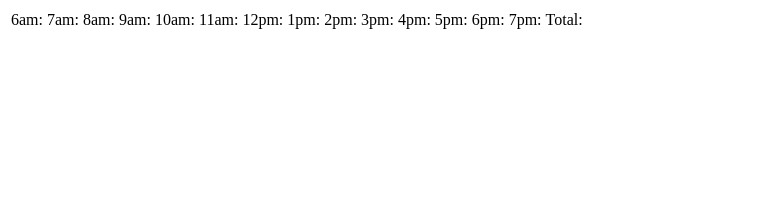
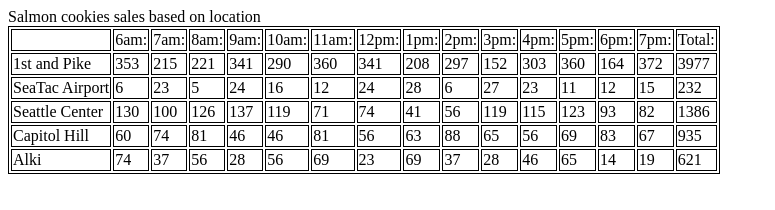
Before and after one commit to JoeyDeRosa/cookie-stand, a plain HTML site: page sales.html in a window 1280 px wide. Shown: the whole page, without its empty margins (0-775 px from the left). Drawn offline with Linux system fonts and the light colour scheme.

Commit message:
finish table

```diff
--- a/app.js
+++ b/app.js
@@ -5,7 +5,7 @@ function CookieShop(name, min, max, cpc) {
   this.minCustomers = min;
   this.maxCustomers = max;
   this.cookiesPerCustomer = cpc;
-  this.times = ['6am: ','7am: ','8am: ','9am: ','10am: ','11am: ','12pm: ','1pm: ','2pm: ','3pm: ','4pm: ', '5pm: ', '6pm: ', '7pm: ', 'Total: '];
+  this.times = ['','6am: ','7am: ','8am: ','9am: ','10am: ','11am: ','12pm: ','1pm: ','2pm: ','3pm: ','4pm: ', '5pm: ', '6pm: ', '7pm: ', 'Total: '];
   this.generateRandom = function() {
     return Math.floor(Math.random() * (this.maxCustomers - this.minCustomers + 1)) + this.minCustomers;
   };
@@ -33,8 +33,8 @@ function createTableHeader(shopArray) {
 function generateCookiesPerHour(shop) {
   var cookiesPerHour = [];
   var totalCookies = 0;
-  for(var x = 0; x < shop.times.length; x++) {
-    if(x === shopArray[i].times.length - 1) {
+  for(var i = 0; i < shop.times.length - 1; i++) {
+    if(i === shop.times.length - 2) {
       cookiesPerHour.push(totalCookies);
     } else {
       cookiesPerHour.push(Math.ceil(shop.generateRandom() * shop.cookiesPerCustomer));
@@ -44,16 +44,17 @@ function generateCookiesPerHour(shop) {
   var table = document.getElementById('table');
   var trEl = document.createElement('tr');
   var tdEl = document.createElement('td');
-  tdEl.textContent = shop.name;
+  tdEl.textContent = shop.shopName;
+  trEl.appendChild(tdEl);
   for(var i = 0; i < cookiesPerHour.length; i++) {
     tdEl = document.createElement('td');
     tdEl.textContent = cookiesPerHour[i];
-    table.appendChild(tdEl);
+    trEl.appendChild(tdEl);
   }
   table.appendChild(trEl);
 }
 
 createTableHeader(shopArray);
 for(var i = 0; i < shopArray.length; i++) {
-  generateCookiesPerHour(shopArray);
+  generateCookiesPerHour(shopArray[i]);
 }
--- a/sales.html
+++ b/sales.html
@@ -5,6 +5,7 @@
     <link href="sales_style.css" rel="stylesheet">
   </head>
   <body>
+    <header>Salmon cookies sales based on location</header>
     <table id="table">
     </table>
     <script src="app.js"></script>
--- a/sales_style.css
+++ b/sales_style.css
@@ -1,5 +1,3 @@
-section {
-  display: inline-block;
-  margin: 10px;
-  text-align: left;
+table, tr, td {
+  border: 1px solid black;
 }
```
